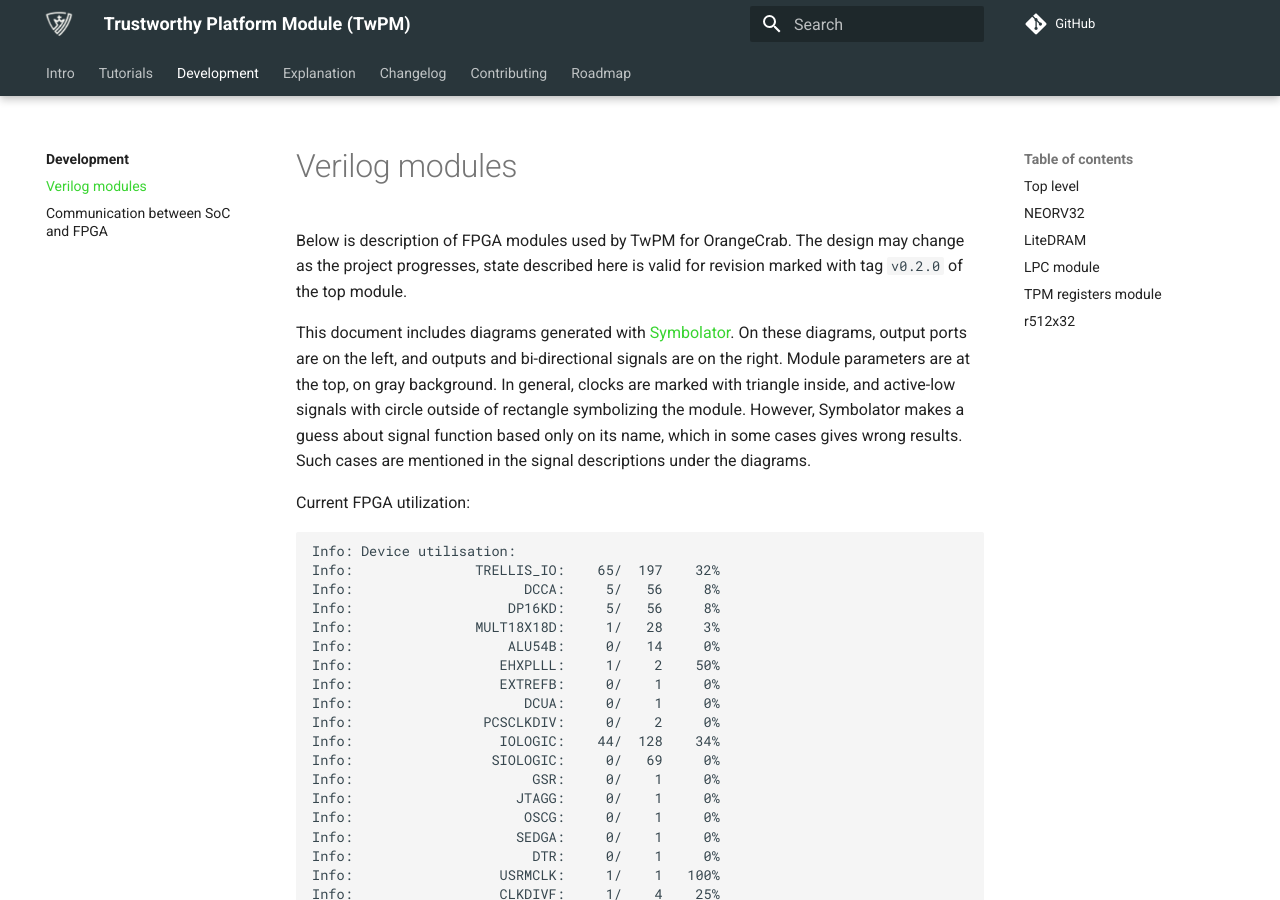
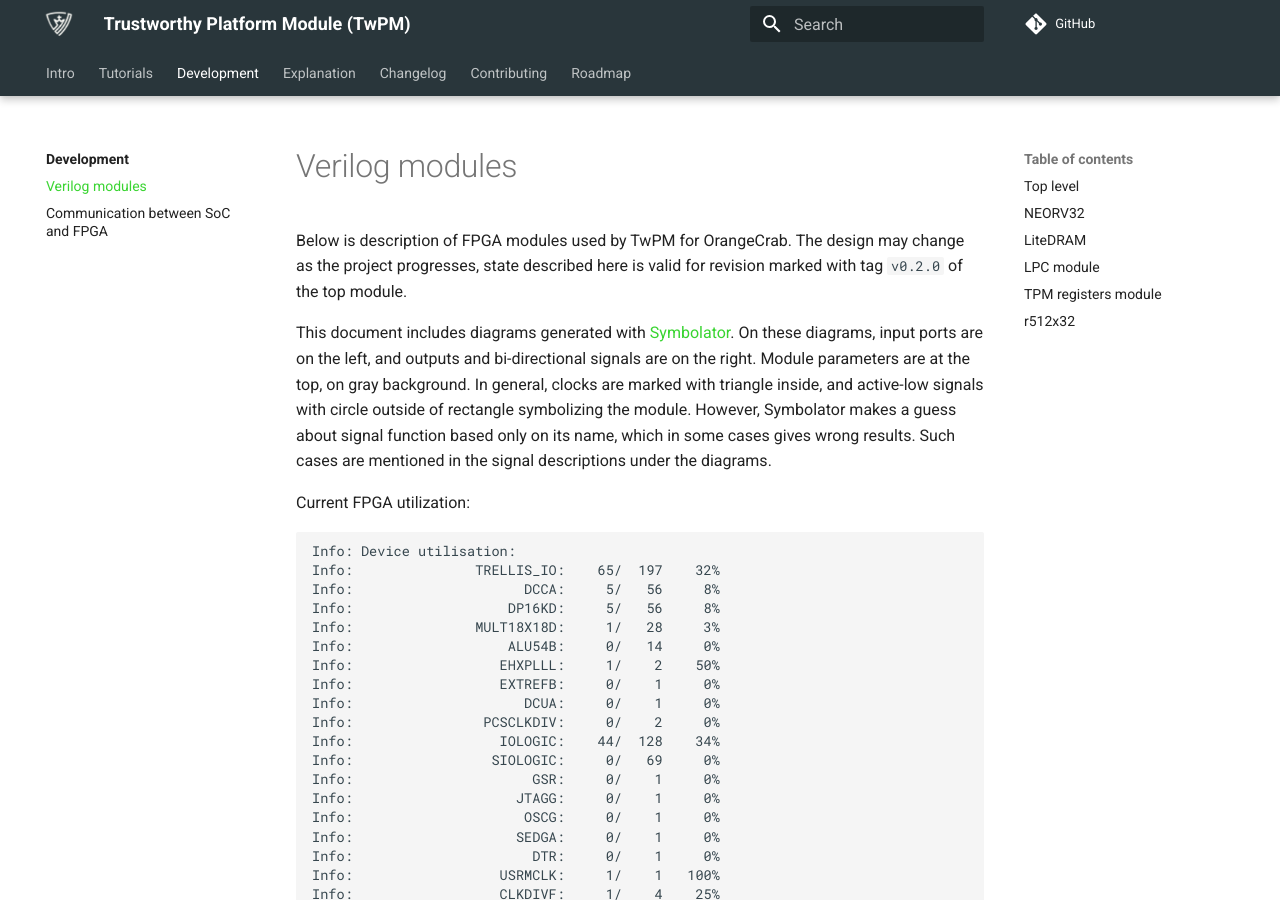
Before and after one commit to Dasharo/twpm-docs, an MkDocs documentation site: the page built from docs/development/verilog_modules.md, in a window 1280 px wide and 900 px high. Built offline with MkDocs 1.6.1 and Material for MkDocs 9.7.7, drawn with Linux system fonts in a browser that asks for light colours; comment, search, counter and statistics services are not loaded; some of the changed text lies outside the part shown.

Commit message:
development/verilog_modules.md: fix typo and list of modules external to SoC
Signed-off-by: Krystian Hebel <krystian.hebel@3mdeb.com>

```diff
--- a/docs/development/verilog_modules.md
+++ b/docs/development/verilog_modules.md
@@ -5,7 +5,7 @@
 marked with tag `v0.2.0` of the top module.
 
 This document includes diagrams generated with [Symbolator](https://kevinpt.github.io/symbolator/).
-On these diagrams, output ports are on the left, and outputs and bi-directional
+On these diagrams, input ports are on the left, and outputs and bi-directional
 signals are on the right. Module parameters are at the top, on gray background.
 In general, clocks are marked with triangle inside, and active-low signals with
 circle outside of rectangle symbolizing the module. However, Symbolator makes
```
Also changed, not shown: other parts of docs/development/verilog_modules.md (+2 -1 lines).
